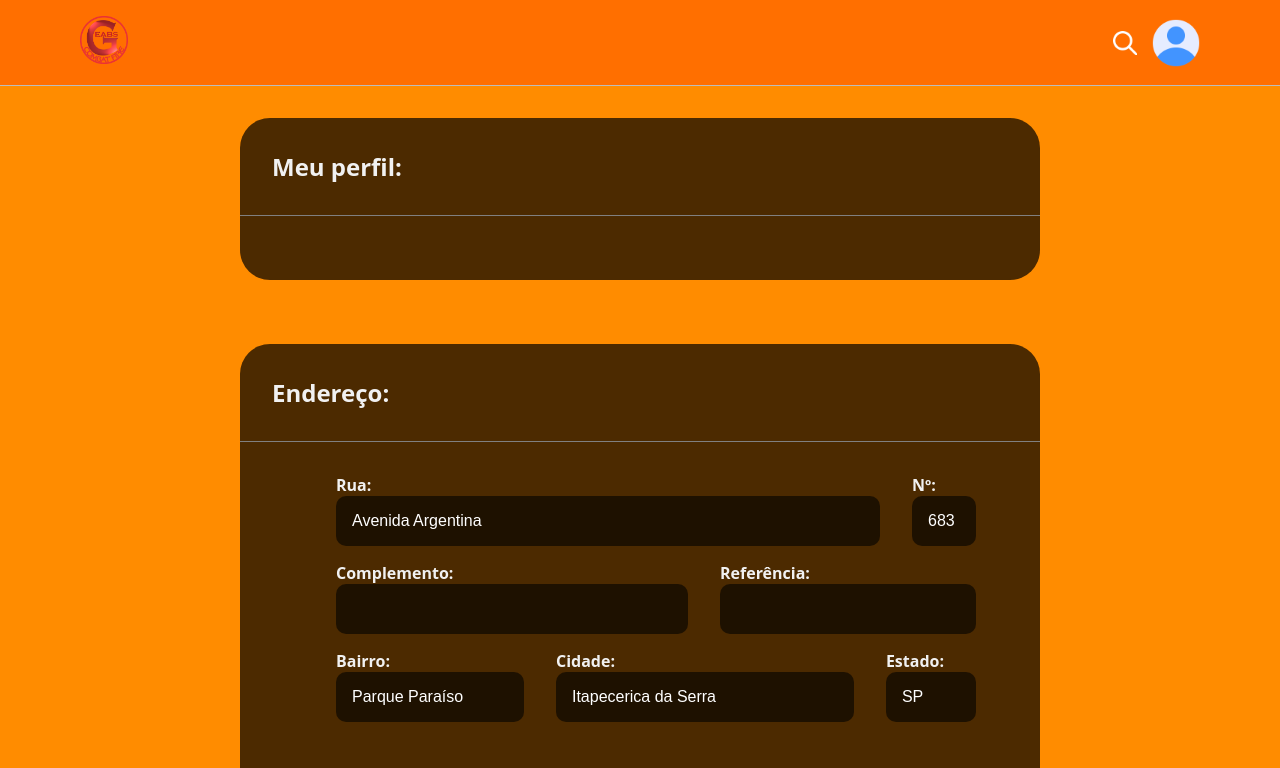
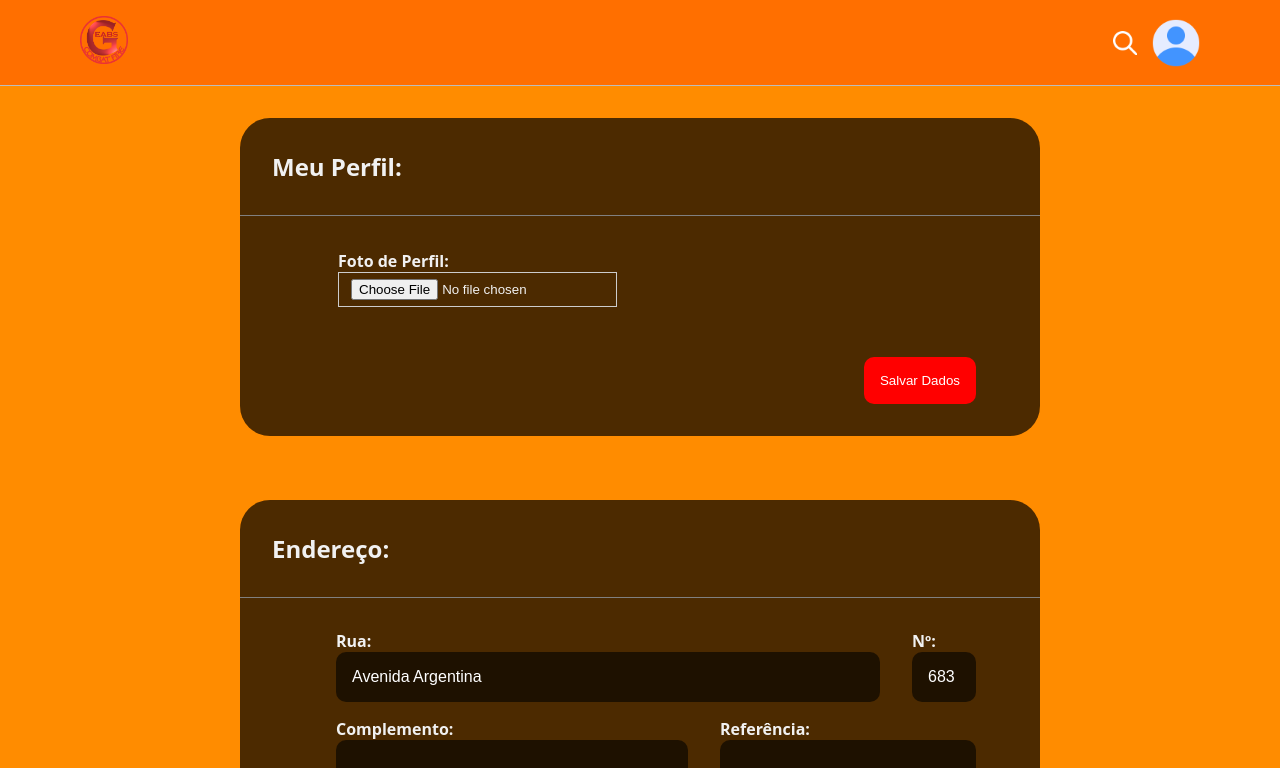
Before and after one commit to SrBlackRM/GEABS_Frontend, a React (Vite) app: page /perfil in a window 1280 px wide. Shown: the top 768 px of the page. Built offline with nearby package versions, Linux system fonts and the light colour scheme.

Commit message:
feat(table): custom table implemented, grid inputs texts

```diff
--- /dev/null
+++ b/src/components/BoxContainer/index.tsx
@@ -0,0 +1,42 @@
+import styled from "styled-components";
+import { DivGrouping } from "../DivGrouping";
+import { ReactElement } from "react";
+
+interface BoxContainerProps{
+    title: string,
+    children: ReactElement,
+}
+
+export const BoxContainer = ({title, children}: BoxContainerProps) => {
+    return(
+        <StyledBoxContainer>
+            <BoxTitle>{title}: </BoxTitle>
+            <InfoContainer>
+                {children}
+            </InfoContainer>
+        </StyledBoxContainer>
+    )
+}
+
+
+// BOX CONTAINERS
+const StyledBoxContainer = styled(DivGrouping)`
+    display: flex;
+    flex-direction: column;
+    justify-content: center;
+    background-color: rgb(0,0,0,0.7);
+    border-radius: 30px;
+    margin: 2rem 15rem;
+`;
+
+// TITULOS
+const BoxTitle = styled.h2`
+    padding: 2rem;
+    border-bottom: 1px solid gray;
+`;
+
+// CONTAINER DE INFO
+const InfoContainer = styled(DivGrouping)`
+    margin: 1rem 3rem;
+    padding: 1rem;
+`;
--- /dev/null
+++ b/src/components/CustomButton/index.tsx
@@ -0,0 +1,32 @@
+import styled from "styled-components"
+
+interface ButtonProps {
+    text?: string,
+    type?: 1 | 2,
+}
+
+export const CustomButton = ({text="Salvar", type=1}: ButtonProps) => {
+    return(
+        <StyledButton type={type}>
+            {text}
+        </StyledButton>
+    )
+}
+
+
+// BOTÃO SALVAR
+const StyledButton = styled.button<{type: number}>`
+    display: block;
+    float: right;
+    padding: 1rem;
+    background-color: ${({type}) => type == 1 ? 'red' : 'blue'};
+    color: white;
+    border: none;
+    border-radius: 10px;
+    margin-top: 3rem;
+
+    &:hover{
+        cursor: pointer;
+        background-color: #3d14b9;
+    }
+`
--- /dev/null
+++ b/src/components/CustomTable/DataOfTableFileType.tsx
@@ -0,0 +1,19 @@
+import styled from "styled-components"
+import { StyledData } from "./TableStyledComponents"
+
+export const DataOfTableFileType = () => {
+    return(
+        <StyledData>
+            <th>Foto de Perfil: </th>
+            <label htmlFor="avatar"></label>
+            <StyleFileInput type='file' name='avatar' />
+        </StyledData>
+    )
+}
+
+const StyleFileInput = styled.input`
+    border: 1px solid #ccc;
+    display: inline-block;
+    padding: 6px 12px;
+    cursor: pointer;
+`
--- /dev/null
+++ b/src/components/CustomTable/DataOfTableRowTextInput.tsx
@@ -0,0 +1,15 @@
+import { StyledData, StyledInput } from "./TableStyledComponents";
+
+interface DataOfTableRowProps{
+    title: string,
+    data?: string | number,
+}
+
+export const DataOfTableRowTextInput = ({title, data}: DataOfTableRowProps) => {
+    return(
+        <StyledData>
+            <th>{title}</th>
+            <StyledInput type="text" value={data} />
+        </StyledData>
+    )
+}
--- /dev/null
+++ b/src/components/CustomTable/TableStyledComponents/index.ts
@@ -0,0 +1,28 @@
+import styled from "styled-components"
+
+// INFO
+export const StyledData = styled.td`
+    display: grid;
+    margin: 0 2rem;
+`
+
+// STYLE INPUT TEXT
+export const StyledInput = styled.input`
+    padding: 1rem;
+    font-size: 16px;
+    background-color: rgb(0,0,0,0.6);
+    color: white;
+    border: none;
+    border-radius: 10px;
+    width: 100%;
+
+    &:focus{
+        outline-style: none;
+    }
+`
+// LINHAS TABELA
+export const TableRow = styled.tr<{template?: string}>`
+    display: grid;
+    grid-template-columns: ${({template}) => template ? template : `1fr` };
+    text-align: left;
+`
--- /dev/null
+++ b/src/components/CustomTable/index.tsx
@@ -0,0 +1,12 @@
+import { ReactElement } from "react";
+
+interface CustomTableProps {
+    className?: string,
+    children: ReactElement[] | ReactElement;
+}
+
+export const CustomTable = ({className, children}: CustomTableProps) => {
+    return <table className={className}>
+        {children}
+    </table>
+}
--- /dev/null
+++ b/src/interfaces/AdressType.ts
@@ -0,0 +1,9 @@
+export type AddressType = {
+    street: string,
+    streetNumber: number,
+    complement?: string,
+    reference?: string,
+    district: string,
+    city: string,
+    region: string,
+}
--- a/src/pages/Profilepage/index.tsx
+++ b/src/pages/Profilepage/index.tsx
@@ -1,5 +1,12 @@
 import styled from "styled-components";
-import { DivGrouping } from "../../components/DivGrouping";
+import { ReactElement } from "react";
+import { BoxContainer } from "../../components/BoxContainer";
+import { CustomButton } from "../../components/CustomButton";
+import { CustomTable } from "../../components/CustomTable";
+import { AddressType } from "../../interfaces/AdressType";
+import { TableRow } from "../../components/CustomTable/TableStyledComponents/";
+import { DataOfTableFileType } from "../../components/CustomTable/DataOfTableFileType";
+import { DataOfTableRowTextInput } from "../../components/CustomTable/DataOfTableRowTextInput";
 
 export default function ProfilePage(): JSX.Element{
     const addressTest = {
@@ -11,17 +18,11 @@ export default function ProfilePage(): JSX.Element{
     }
     return(
         <>
-            <BoxContainer>
-                <BoxTitle>Meu perfil: </BoxTitle>
-                <InfoContainer>
-
-                </InfoContainer>
+            <BoxContainer title="Meu Perfil">
+                <StyledMyProfileTable />
             </BoxContainer>
-            <BoxContainer>
-                <BoxTitle>Endereço: </BoxTitle>
-                <InfoContainer>
-                    <AddressInfoComponents type='address' address={addressTest} className="address-info"/>
-                </InfoContainer>
+            <BoxContainer title="Endereço">
+                <StyledAddressInfoComponents address={addressTest} className="address-info"/>
             </BoxContainer>
         </>
     );
@@ -30,157 +31,63 @@ export default function ProfilePage(): JSX.Element{
 /*        ---------------------        ---------------------        COMPONENTES        ---------------------        ---------------------        */
 
 
-const InfoComponents = ({type, address, generic, className}: InfoComponentsProp) => {
-    if(type === 'generic'){
-        return <DivGrouping>
-                    <h3>{generic?.title}</h3>
-                    <p>{generic?.text}</p>
-                </DivGrouping>
-    }
-    else if(type === 'address'){
-        return <>
-
-                <table className={className}>
-                    <StyledRow  template="4fr 0.5fr">
-                        <StyledData>
-                            <th>Rua:</th>
-                            <StyledInput type="text" value={address?.street} />
-                        </StyledData>
-                        <StyledData>
-                            <th>Nº:</th>
-                            <StyledInput type="text" value={address?.streetNumber} />
-                        </StyledData>
-                    </StyledRow>
-                    <StyledRow template="4fr 3fr">
-                        <StyledData>
-                            <th>Complemento:</th>
-                            <StyledInput type="text" value={address?.complement} />
-                        </StyledData>
-
-                        <StyledData>
-                            <th>Referência:</th>
-                            <StyledInput type="text" value={address?.reference} />
-                        </StyledData>
-                    </StyledRow>
-                    <StyledRow template="2fr 3fr 0.5fr">
-                        <StyledData>
-                            <th>Bairro:</th>
-                            <StyledInput type="text" value={address?.district}/>
-                        </StyledData>
-
-                        <StyledData>
-                            <th>Cidade:</th>
-                            <StyledInput type="text" value={address?.city}/>
-                        </StyledData>
-
-                        <StyledData>
-                            <th>Estado:</th>
-                            <StyledInput type="text" value={address?.region} />
-                        </StyledData>
-                    </StyledRow>
-                </table>
-
-                <StyledButton>Salvar Endereço</StyledButton>
-        </>
-    }
-}
-
-/*        ---------------------        ---------------------        TPOS        ---------------------        ---------------------        */
-
-interface InfoComponentsProp {
-    type: 'generic' | 'address' ;
-    address?: AddressType;
-    generic?: GenericType;
+// TABELA ADDRESS
+interface AddressInfoComponentsProps {
+    address: AddressType;
     className?: string;
 }
 
-type AddressType = {
-    street: string,
-    streetNumber: number,
-    complement?: string,
-    reference?: string,
-    district: string,
-    city: string,
-    region: string,
+const AddressInfoComponents = ({address, className}: AddressInfoComponentsProps):ReactElement => {
+
+    return <>
+        <CustomTable className={className}>
+            <TableRow  template="4fr 0.5fr">
+                <DataOfTableRowTextInput title="Rua:" data={address?.street}/>
+                <DataOfTableRowTextInput title="Nº:" data={address?.streetNumber} />
+            </TableRow>
+            <TableRow template="4fr 3fr">
+                <DataOfTableRowTextInput title="Complemento:" data={address?.complement}/>
+                <DataOfTableRowTextInput title="Referência:" data={address?.reference}/>
+            </TableRow>
+            <TableRow template="2fr 3fr 0.5fr">
+                <DataOfTableRowTextInput title="Bairro:" data={address?.district}/>
+                <DataOfTableRowTextInput title="Cidade:" data={address?.city}/>
+                <DataOfTableRowTextInput title="Estado:" data={address?.region}/>
+            </TableRow>
+        </CustomTable>
+
+        <CustomButton type={1} text="Salvar Endereço"/>
+    </>
 }
 
-type GenericType = {
-    title: string,
-    text: string,
+// TABELA MEU PERFIL
+interface myProfileTableProps{
+    className?: string,
 }
+const myProfileTable = ({className}: myProfileTableProps ):ReactElement => {
+    return(
+        <>
+            <CustomTable className={className}>
+                <TableRow template="1fr 1fr">
+                    <DataOfTableFileType />
+                </TableRow>
+            </CustomTable>
 
+            <CustomButton type={1} text="Salvar Dados"/>
+        </>
+    )
+}
 
 /*        ---------------------        ---------------------        ESTILOS        ---------------------        ---------------------        */
 
-// BOX CONTAINERS
-const BoxContainer = styled(DivGrouping)`
-    display: flex;
-    flex-direction: column;
-    justify-content: center;
-    background-color: rgb(0,0,0,0.7);
-    border-radius: 30px;
-    margin: 2rem 15rem;
-`;
 
-// TITULOS
-const BoxTitle = styled.h2`
-    padding: 2rem;
-    border-bottom: 1px solid gray;
-`;
-
-// CONTAINER DE INFO
-const InfoContainer = styled(DivGrouping)`
-    margin: 1rem 3rem;
-    padding: 1rem;
-`;
-
-// INFO DO TIPO ADDRESS
-const AddressInfoComponents = styled(InfoComponents)`
+// ESTILO TABELA ADDRESS
+const StyledAddressInfoComponents = styled(AddressInfoComponents)`
     display: flex;
     flex-direction: column;
     gap: 1rem;
-
-`
-// BOTÃO SALVAR
-const StyledButton = styled.button`
-    display: block;
-    float: right;
-    padding: 1rem;
-    background-color: red;
-    color: white;
-    border: none;
-    border-radius: 10px;
-    margin-top: 3rem;
-
-    &:hover{
-        cursor: pointer;
-        background-color: #3d14b9;
-    }
-`
-// STYLE INPUT TEXT
-const StyledInput = styled.input`
-    padding: 1rem;
-    font-size: 16px;
-    background-color: rgb(0,0,0,0.6);
-    color: white;
-    border: none;
-    border-radius: 10px;
-    width: 100%;
-
-    &:focus{
-        outline-style: none;
-    }
 `
 
-// LINHAS TABELA
-const StyledRow = styled.tr<{template: string}>`
-    display: grid;
-    grid-template-columns: ${({template}) => template ? template : `1fr` };
-    text-align: left;
-`
-
-// INFO
-const StyledData = styled.td`
-    display: grid;
-    margin: 0 2rem;
-`
+// ESTILO TABELA MEU PERFIL
+const StyledMyProfileTable = styled(myProfileTable)`
+`;
```
